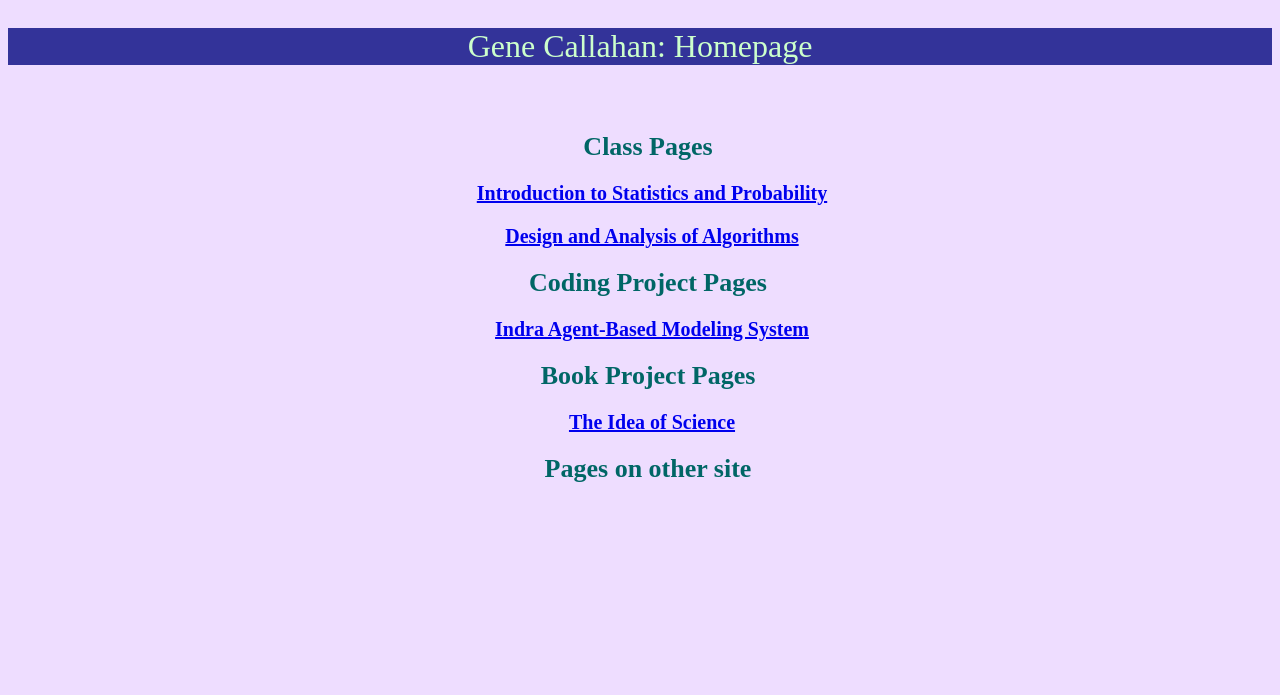
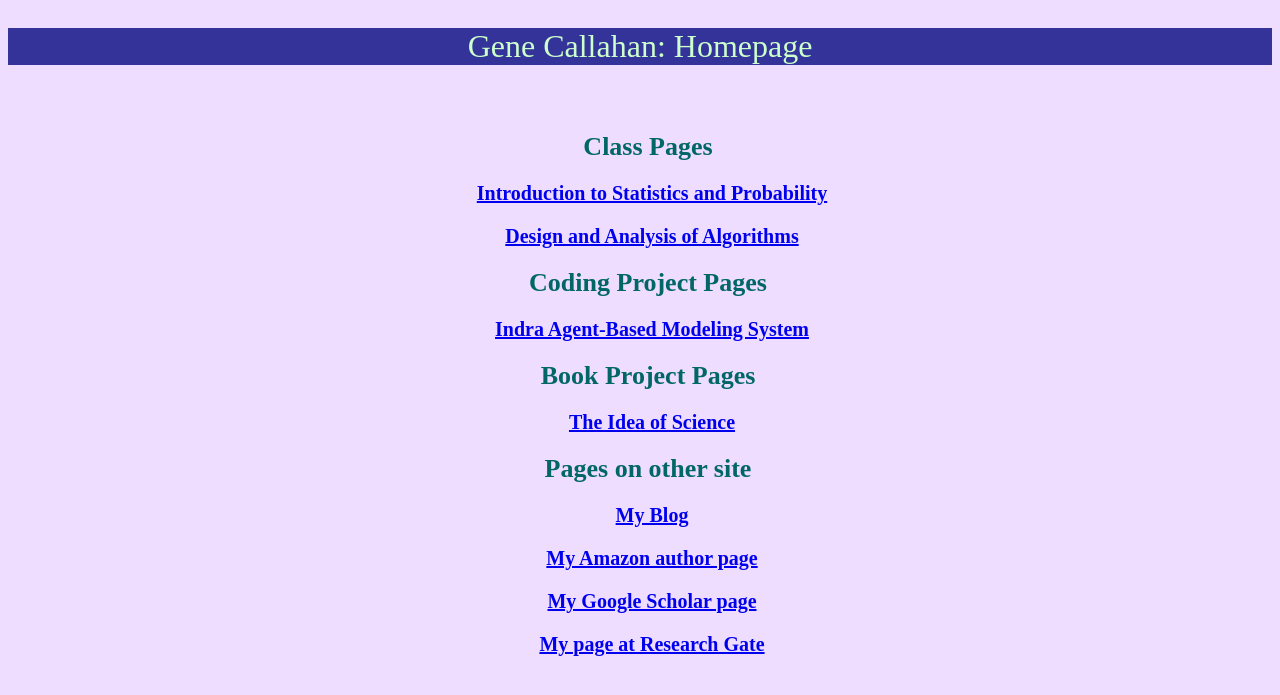
Before and after one commit to gcallah/gcallah.github.io, a Jekyll site: the page index.html, which Jekyll copies as it is, in a window 1280 px wide. Shown: the top 695 px of the page. Built offline with Jekyll 4.4.1, drawn with Linux system fonts in a browser that asks for light colours.

Commit message:
Updated home page.

```diff
--- a/index.html
+++ b/index.html
@@ -56,6 +56,33 @@
                 <h2>
                     Pages on other site
                 </h2>
+                    <h3>
+                        <a href="http://gene-callahan.blogspot.com/">
+                        My Blog
+                        </a>
+                    </h3>
+
+
+                    <h3>
+                        <a
+                            href="https://www.amazon.com/Gene-Callahan/e/B007VXD2G8/ref=dp_byline_cont_pop_book_1">
+                        My Amazon author page
+                        </a>
+                    </h3>
+
+                    <h3>
+                        <a
+                            href="https://scholar.google.com/citations?user=P2dyTvoAAAAJ&hl=en&oi=ao&cstart=0&pagesize=20">
+                        My Google Scholar page
+                        </a>
+                    </h3>
+
+                    <h3>
+                        <a
+                            href="https://www.researchgate.net/profile/Gene_Callahan">
+                        My page at Research Gate
+                        </a>
+                    </h3>
             </div>
 
     </body>
```
